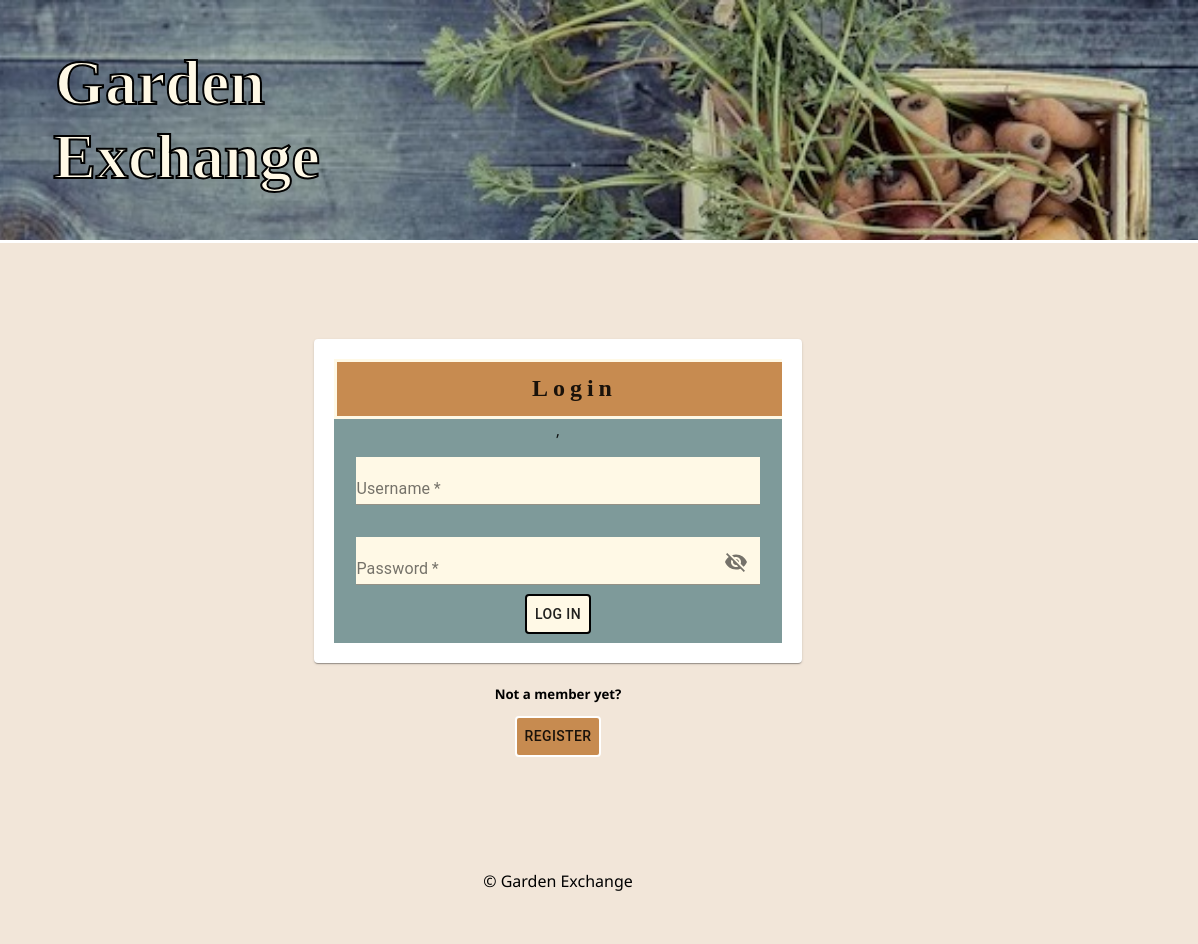
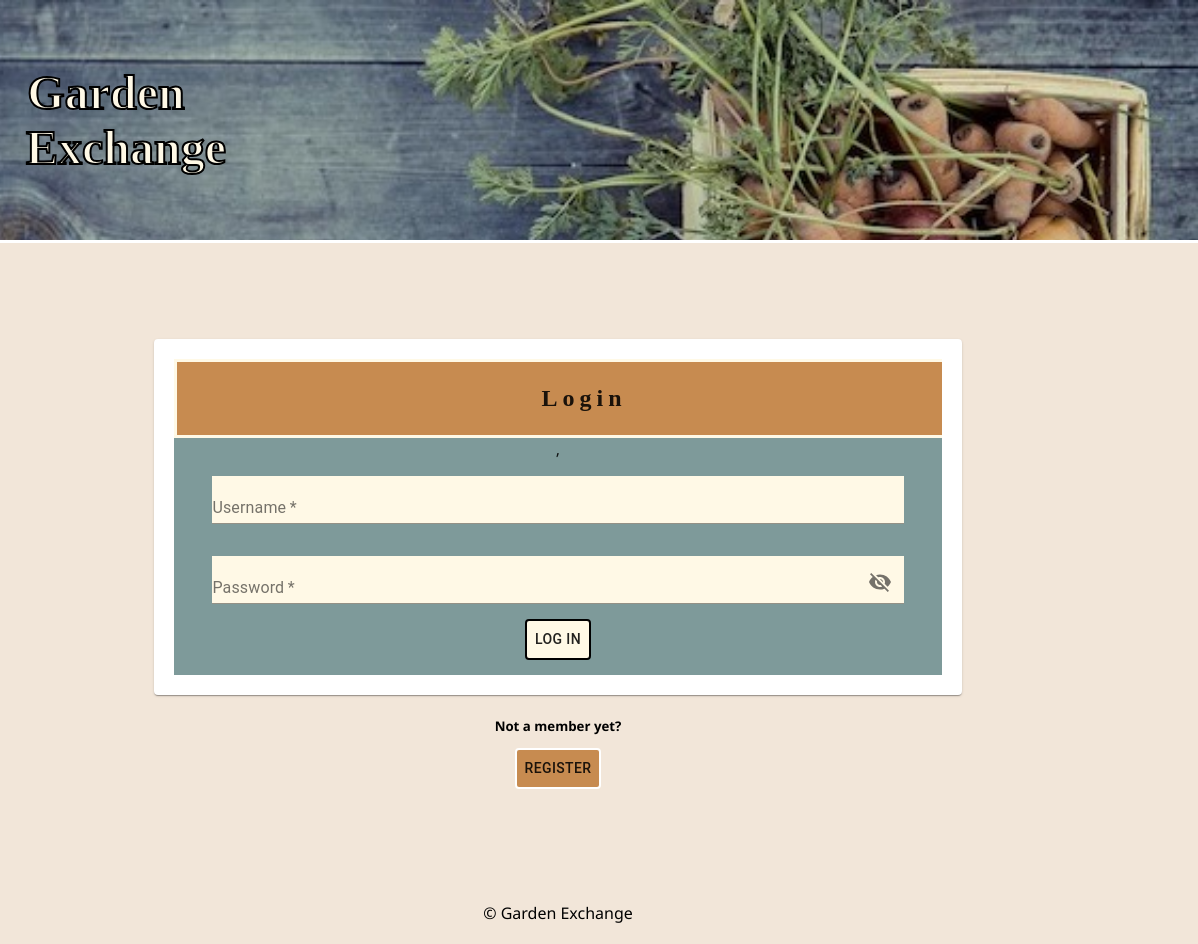
Before and after one commit to freder48/garden-exchange, a React app: page /#/form in a window 1280 px wide. Shown: the full height of the page, 82-1280 px from the left. Before the commit the page ends 912 px from the top, so only its background shows below. Built offline with nearby package versions, Linux system fonts and the light colour scheme; no server answers.

```diff
--- a/src/components/AddListing/AddListing.js
+++ b/src/components/AddListing/AddListing.js
@@ -17,7 +17,7 @@
     },
     card: {
         margin: 'auto',
-        width: '45%',
+        width: '70%',
         height: '100%',
         marginTop: '3%',
         justifyContent: 'center',
--- a/src/components/LoginForm/LoginForm.js
+++ b/src/components/LoginForm/LoginForm.js
@@ -22,7 +22,7 @@
   },
   card: {
     margin: 'auto',
-    width: '35%',
+    width: '60%',
     height: '100%',
     marginTop: '6em',
     justifyContent: 'center',
--- a/src/components/Nav/Nav.css
+++ b/src/components/Nav/Nav.css
@@ -121,10 +121,10 @@
 
 
 .title {
-  margin-left: 20%;
+  margin-left: 13%;
   color: #fff9e6;
   font-family: Copperplate;
-  font-size: 4rem;
+  font-size: 3rem;
   text-align: center;
   justify-content: flex-start;
   display: inline-block;
--- a/src/components/SupportForm/SupportForm.js
+++ b/src/components/SupportForm/SupportForm.js
@@ -18,7 +18,7 @@
     },
     card: {
         margin: 'auto',
-        width: '40%',
+        width: '70%',
         height: '100%',
         marginTop: '4em',
         justifyContent: 'center',
--- a/src/components/UserProfile/UserProfileItem.js
+++ b/src/components/UserProfile/UserProfileItem.js
@@ -129,6 +129,7 @@
                         /></td>
 
                         <td> <TextField
+                            variant="filled"
                             placeholder={this.props.store.details.want}
                             onChange={(event) => this.handleChange('want', event)}
                         /></td>
--- a/src/redux/sagas/gallery.saga.js
+++ b/src/redux/sagas/gallery.saga.js
@@ -34,7 +34,7 @@
     console.log('delete listing', action.payload);
     try{
         yield axios.delete(`/api/gallery/${action.payload}`)
-        yield put({type: 'GET_GALLERY'})
+        yield put({type: 'GET_USER_GALLERY'})
     } catch (error) {
         console.log('error with delete request in gallery.saga.js', error)
     }
```
